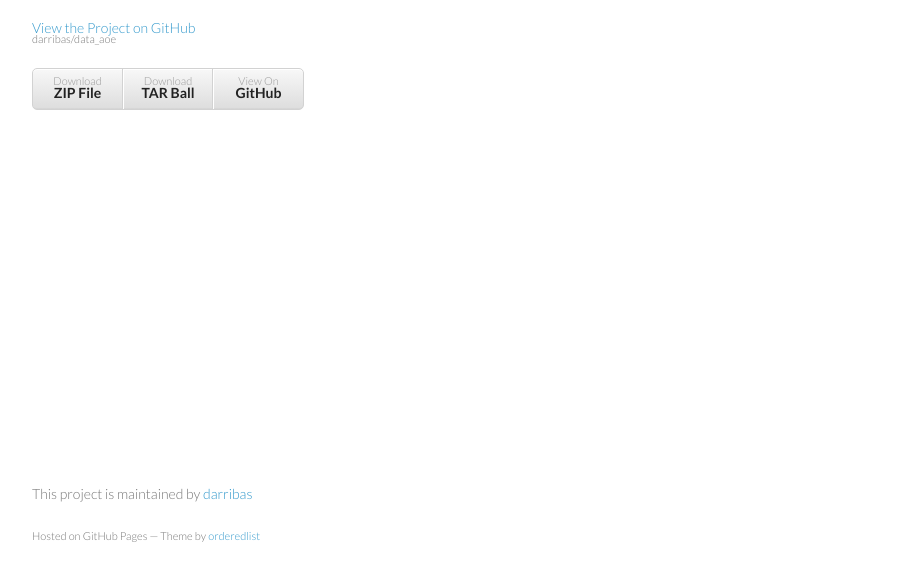
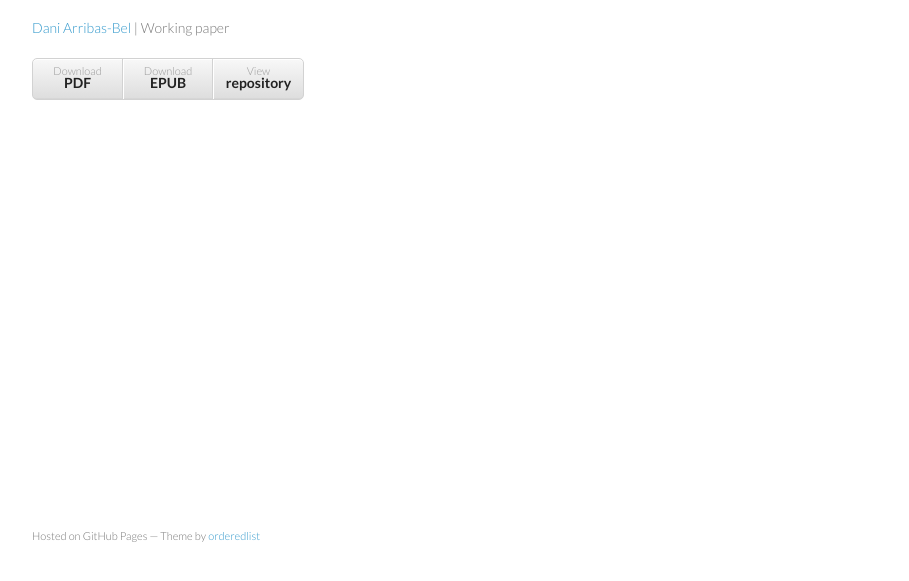
Before and after one commit to darribas/data_aoe, a plain HTML site: page index.html in a window 1280 px wide. Shown: the part 185-766 px from the top of the page, without its empty margins (178-1087 px from the left). Drawn offline with Linux system fonts and the light colour scheme.

Commit message:
Setting up main page

```diff
--- a/index.html
+++ b/index.html
@@ -17,21 +17,18 @@
       <header>
         <h1>&quot;Accidental, Open and Everywhere&quot;</h1>
         <p>Emerging Data Sources for the Understanding of Cities</p>
-
-        <p class="view"><a href="https://github.com/darribas/data_aoe">View the Project on GitHub <small>darribas/data_aoe</small></a></p>
-
+        <p><a href="http://darribas.org">Dani Arribas-Bel</a> | Working paper</p>
 
         <ul>
-          <li><a href="https://github.com/darribas/data_aoe/zipball/master">Download <strong>ZIP File</strong></a></li>
-          <li><a href="https://github.com/darribas/data_aoe/tarball/master">Download <strong>TAR Ball</strong></a></li>
-          <li><a href="https://github.com/darribas/data_aoe">View On <strong>GitHub</strong></a></li>
+          <li><a href="http://bit.ly/18Fykl2">Download <strong>PDF</strong></a></li>
+          <li><a href="http://bit.ly/15GgYTB">Download <strong>EPUB</strong></a></li>
+          <li><a href="https://github.com/darribas/data_aoe">View <strong>repository</strong></a></li>
         </ul>
       </header>
       <section>
         <p>Page of the working paper version of  "Accidental, Open and Everywhere: Emerging Data Sources for the Understanding of Cities", by <a href="http://darribas.org">Dani Arribas-Bel</a></p>
       </section>
       <footer>
-        <p>This project is maintained by <a href="https://github.com/darribas">darribas</a></p>
         <p><small>Hosted on GitHub Pages &mdash; Theme by <a href="https://github.com/orderedlist">orderedlist</a></small></p>
       </footer>
     </div>
```
